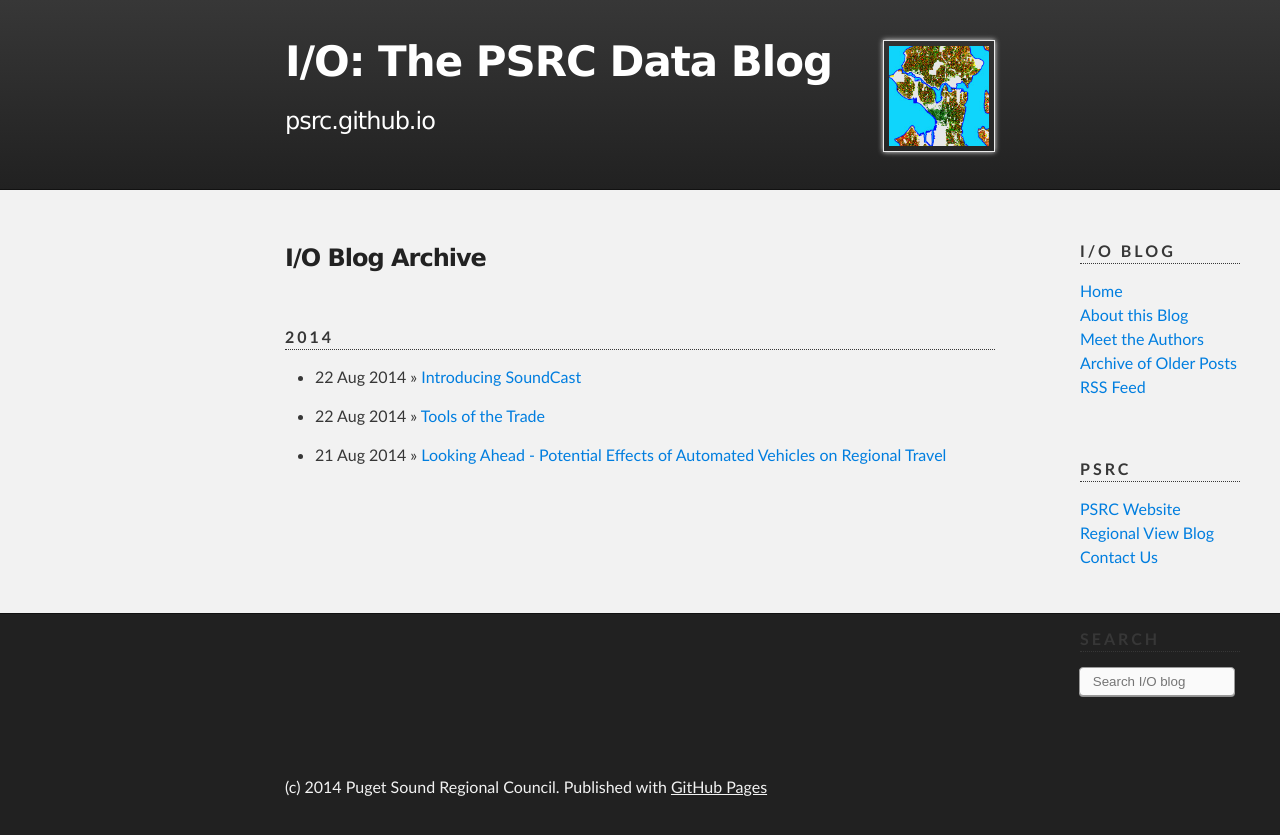
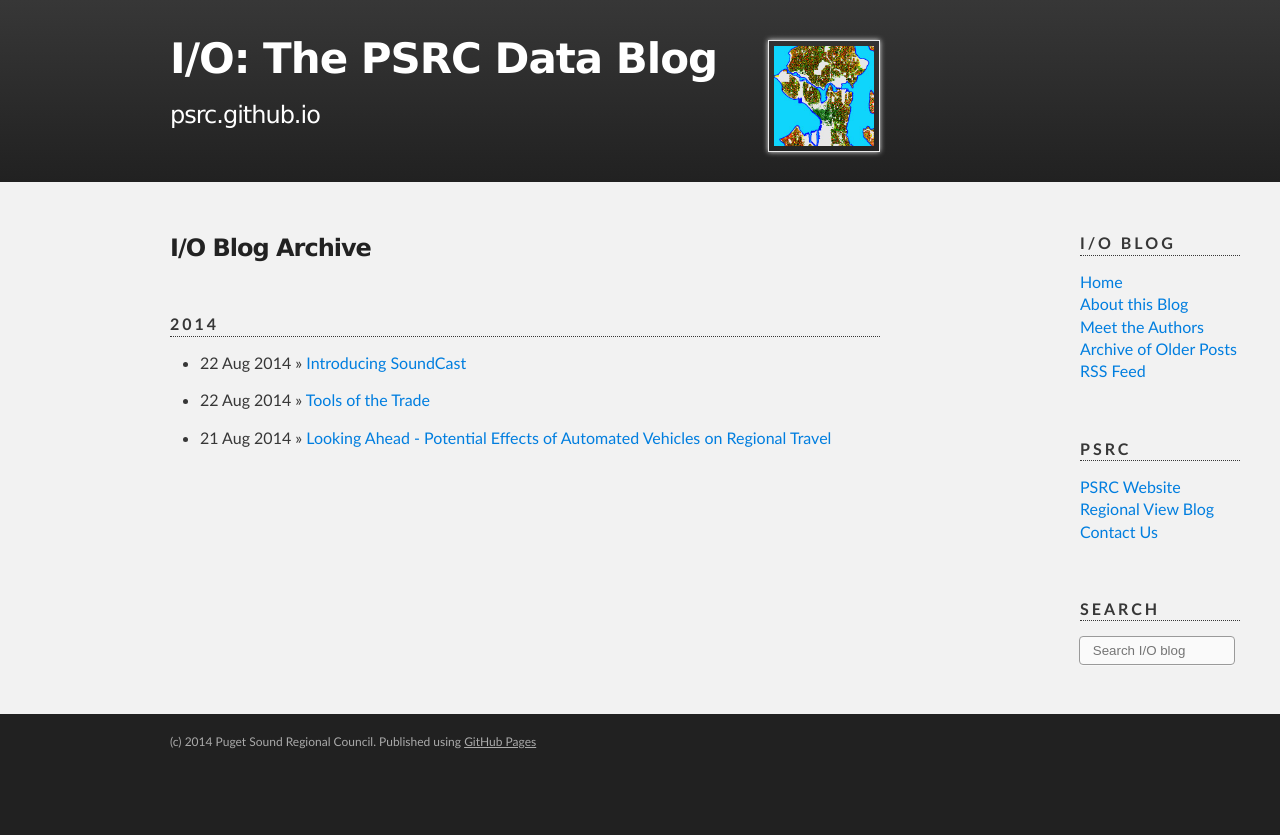
Before and after one commit to psrc/psrc.github.io, a Jekyll site: the page built from archive.md, in a window 1280 px wide. Shown: the top 835 px of the page. Built offline with Jekyll 4.4.1, drawn with Linux system fonts in a browser that asks for light colours.

Commit message:
BIG cleanup to layouts

```diff
--- a/_layouts/default.html
+++ b/_layouts/default.html
@@ -18,15 +18,17 @@
 
   <body>
     <!-- HEADER -->
-    <div id="header_wrap" class="outer">
+    <div id="header_wrap">
 
-      <header class="inner">
+      <div id="header_content">
           <img class="header_image" src="/images/home-vmt.jpg" alt="PSRC" />
           <h1 id="project_title"><a href="/">I/O: The PSRC Data Blog</a></h1>
           <h3 id="project_tagline"><a href="/">psrc.github.io</a></h3>
-      </header>
+      </div>
 
     </div>
+
+    <div id="white_area">
 
     <!-- SIDE LINKS -->
     <div id="sidebar">
@@ -52,7 +54,7 @@
 
 
     <!-- MAIN CONTENT -->
-    <div id="main_content_wrap" class="outer">
+    <div id="main_content_wrap">
 
       <!-- Mobile nav links -->
       <DIV id="mobile-menu">
@@ -69,10 +71,12 @@
 
     </div>
 
+    </div>
+
     <!-- FOOTER  -->
-    <div id="footer_wrap" class="outer">
-      <footer class="inner">
-        <p>(c) 2014 Puget Sound Regional Council.  Published with <a href="http://pages.github.com">GitHub Pages</a></p>
+    <div id="footer_wrap">
+      <footer id="footer_content">
+        <p>(c) 2014 Puget Sound Regional Council.  Published using <a href="http://pages.github.com">GitHub Pages</a></p>
       </footer>
     </div>
 
--- a/archive.md
+++ b/archive.md
@@ -23,8 +23,3 @@ title: Archive
       {% endfor %}
     {% endif %}
 {% endfor %}
-
-<br/>
-<br/>
-<br/>
-<br/>
--- a/stylesheets/stylesheet.css
+++ b/stylesheets/stylesheet.css
@@ -54,7 +54,7 @@ body {
   background: #212121;
   font-size: 16px;
   font-family: 'Myriad Pro', Calibri, Helvetica, Arial, sans-serif;
-  line-height: 1.5;
+  line-height: 1.4;
   -webkit-font-smoothing: antialiased;
 }
 
@@ -122,7 +122,7 @@ a {
 a:hover, a:focus {text-decoration: underline;}
 
 footer a {
-  color: #F2F2F2;
+  color: #aaa;
   text-decoration: underline;
 }
 
@@ -273,14 +273,15 @@ form {
 Full-Width Styles
 *******************************************************************************/
 
+
 .outer {
   width: 100%;
 }
 
 .inner {
   position: relative;
+  padding: 20px 10px;
   max-width: 710px;
-  padding: 20px 10px;
   margin: 0 auto;
 }
 
@@ -297,10 +298,43 @@ Full-Width Styles
   vertical-align: top;
 }
 
+#white_area {
+  background: #f2f2f2;
+  overflow: hidden;
+}
+
+#main_content_wrap {
+  background: #f2f2f2;
+  margin-right: 240px;
+}
+
+#main_content {
+  padding-left: 20px;
+  padding-top: 40px;
+  margin: 0 auto;
+}
+
+#footer_wrap {
+  background: #212121;
+  padding: 10px 250px 10px 20px;
+  clear: both;
+}
+
+#footer_content {
+  max-width: 710px;
+  margin: 0 auto;
+  font-size: 12px;
+}
+
+#footer_content p {
+  color: #aaa;
+}
+
 #sidebar {
-     float:right;
+     float: right;
      width: 160px;
      padding: 40px 40px 20px 40px;
+     background-color: #f2f2f2;
 }
 
 .sidebar_title {
@@ -317,11 +351,14 @@ Full-Width Styles
   background: -ms-linear-gradient(top, #373737, #212121);
   background: -o-linear-gradient(top, #373737, #212121);
   background: linear-gradient(top, #373737, #212121);
+  padding: 30px 250px 40px 20px;
 }
 
-#header_wrap .inner {
-  padding: 30px 10px 40px 10px;
+#header_content {
+  max-width: 710px;
+  margin: 0 auto;
 }
+
 
 #project_title {
   margin: 0;
@@ -352,62 +389,6 @@ Full-Width Styles
 #project_tagline a {
 	color: #fff;
 }
-
-
-#downloads {
-  position: absolute;
-  width: 210px;
-  z-index: 10;
-  bottom: -40px;
-  right: 0;
-  height: 70px;
-  background: url('../images/icon_download.png') no-repeat 0% 90%;
-}
-
-.zip_download_link {
-  display: block;
-  float: right;
-  width: 90px;
-  height:70px;
-  text-indent: -5000px;
-  overflow: hidden;
-  background: url(../images/sprite_download.png) no-repeat bottom left;
-}
-
-.tar_download_link {
-  display: block;
-  float: right;
-  width: 90px;
-  height:70px;
-  text-indent: -5000px;
-  overflow: hidden;
-  background: url(../images/sprite_download.png) no-repeat bottom right;
-  margin-left: 10px;
-}
-
-.zip_download_link:hover {
-  background: url(../images/sprite_download.png) no-repeat top left;
-}
-
-.tar_download_link:hover {
-  background: url(../images/sprite_download.png) no-repeat top right;
-}
-
-#main_content_wrap {
-  background: #f2f2f2;
-  border-top: 1px solid #111;
-  border-bottom: 1px solid #111;
-}
-
-#main_content {
-  padding-top: 40px;
-}
-
-#footer_wrap {
-  background: #212121;
-  clear: both;
-}
-
 
 .search
 {
@@ -483,6 +464,7 @@ Small Device Styles
   .inner {
     min-width: 320px;
     max-width: 480px;
+
   }
 
   #project_title {
@@ -490,17 +472,11 @@ Small Device Styles
   }
 
   #project_tagline {
-    visibility: hidden;
-  }
-
-  #header_wrap .inner {
-    padding: 10px 10px 0px 10px;
+    display: none;
   }
 
   .header_image {
-    float: right;
-    width: 50px;
-    height: 50px;
+    display: none;
   }
 
   .intro-text {
@@ -508,7 +484,19 @@ Small Device Styles
   }
 
   #main_content {
-    padding-top: 10px;
+    padding: 10px;
+  }
+
+  #main_content_wrap {
+    margin-right: 10px;
+  }
+
+  #header_wrap {
+    padding: 20px;
+  }
+
+  #footer_wrap {
+    padding: 10px 10px 10px 20px;
   }
 
   #sidebar {
```
